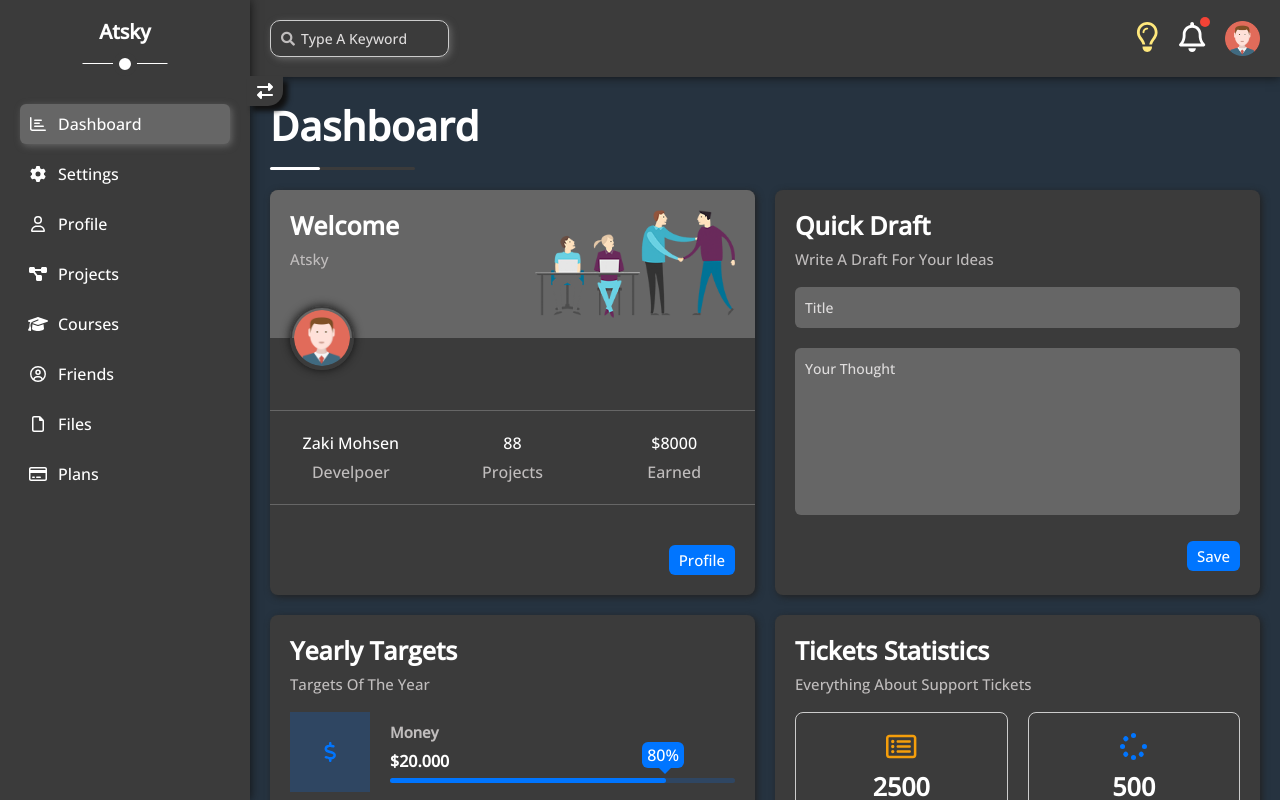
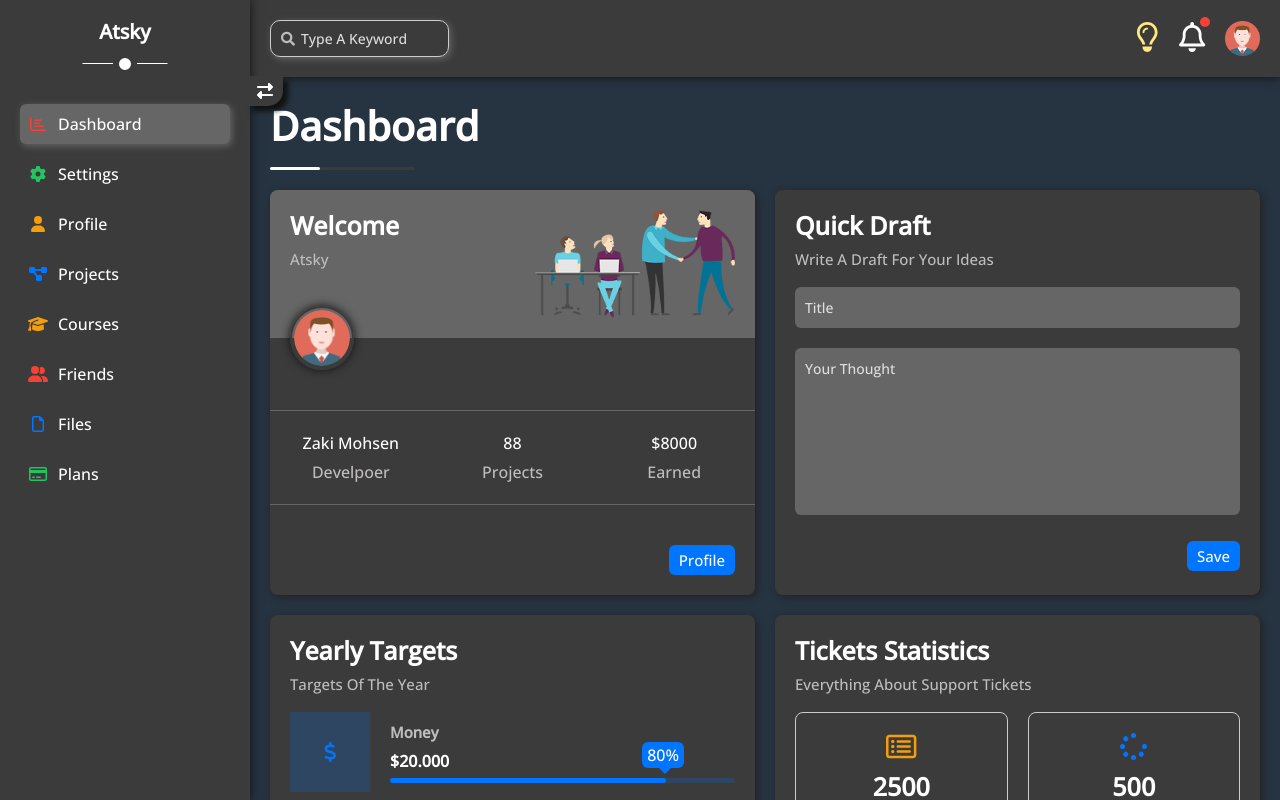
Before and after one commit to zaki164/Atsky, a React (Create React App) app: page / in a window 1280 px wide. Shown: the top 800 px of the page. Built offline with nearby package versions, Linux system fonts and the light colour scheme.

Commit message:
sidebar icon colors

```diff
--- a/src/components/Sidebar/Sidebar.jsx
+++ b/src/components/Sidebar/Sidebar.jsx
@@ -13,7 +13,7 @@ const Sidebar = ({small}) => {
         (
           <li key={i}>
             <NavLink exact="true" to={`/${ele.name === "Dashboard" ? "" : ele.name}`}>
-              <FontAwesomeIcon icon={ele.icon} fixedWidth />
+              <FontAwesomeIcon icon={ele.icon} className={ele.color} fixedWidth />
               <span>{ele.name}</span>
             </NavLink>
           </li>
--- a/src/components/Sidebar/Sidebar.scss
+++ b/src/components/Sidebar/Sidebar.scss
@@ -92,6 +92,11 @@
         }
         svg {
           margin-right: 10px;
+          @each $colorName, $color in $colors {
+            &.#{$colorName} {
+              color: $color;
+            }
+          }
         }
         span {
           @include media(sm) {
--- a/src/constants/data.js
+++ b/src/constants/data.js
@@ -1,40 +1,48 @@
-import { faCode, faDollarSign, faUser as usersolid, faSpinner, faDiagramProject, faGear, faGraduationCap } from '@fortawesome/free-solid-svg-icons';
-import { faChartBar, faCircleUser, faCreditCard, faFile, faUser, faCircleCheck, faRectangleList, faRectangleXmark } from "@fortawesome/free-regular-svg-icons";
+import { faCode, faDollarSign, faUser, faSpinner, faDiagramProject, faGear, faGraduationCap, faUserGroup } from '@fortawesome/free-solid-svg-icons';
+import { faChartBar, faCreditCard, faFile, faCircleCheck, faRectangleList, faRectangleXmark } from "@fortawesome/free-regular-svg-icons";
 import { faFacebookF, faLinkedin, faTwitter, faYoutube } from "@fortawesome/free-brands-svg-icons";
 import { images } from "./index";
 
 const nav = [
   {
     name: "Dashboard",
-    icon: faChartBar
+    icon: faChartBar,
+    color: "red"
   },
   {
     name: "Settings",
-    icon: faGear
+    icon: faGear,
+    color: "green"
   },
   {
     name: "Profile",
-    icon: faUser
+    icon: faUser,
+    color: "orange"
   },
   {
     name: "Projects",
-    icon: faDiagramProject
+    icon: faDiagramProject,
+    color: "blue"
   },
   {
     name: "Courses",
-    icon: faGraduationCap
+    icon: faGraduationCap,
+    color: "orange"
   },
   {
     name: "Friends",
-    icon: faCircleUser
+    icon: faUserGroup,
+    color: "red"
   },
   {
     name: "Files",
-    icon: faFile
+    icon: faFile,
+    color: "blue"
   },
   {
     name: "Plans",
-    icon: faCreditCard
+    icon: faCreditCard,
+    color: "green"
   },
 ];
 
@@ -54,7 +62,7 @@ const yearlyData = [
     color: "orange"
   },
   {
-    icon: usersolid,
+    icon: faUser,
     name: "Team",
     number: "12",
     Per: "75%",
```
